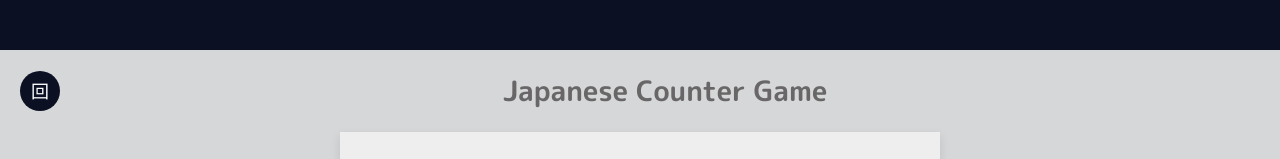
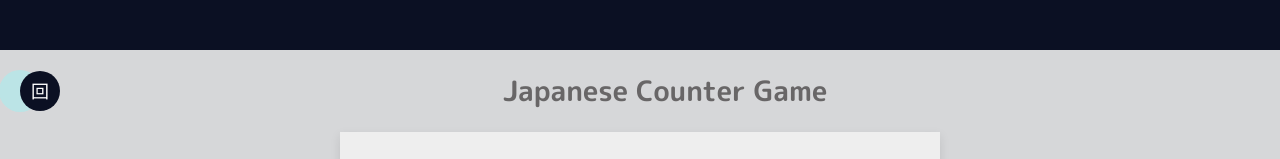
Before and after one commit to Jared-Mori/JapaneseWebGame, a website: page index.html in a window 1280 px wide. Shown: the top 159 px of the page. Drawn offline with Linux system fonts and the light colour scheme.

Commit message:
Update style.css

```diff
--- a/style.css
+++ b/style.css
@@ -25,7 +25,7 @@ body {
     height: 40px;
     background-color: #0B1023;
     border-radius: 50%;
-    box-shadow: -50% 0 0 1px #BBE4E6; /* Add white outline using box-shadow */
+    box-shadow: -20px 0 0 1px #BBE4E6; /* Add white outline using box-shadow */
     transition: transform 0.3s;
     cursor: pointer;
     position: relative; /* Ensure the dropdown is positioned relative to the circle */
```
